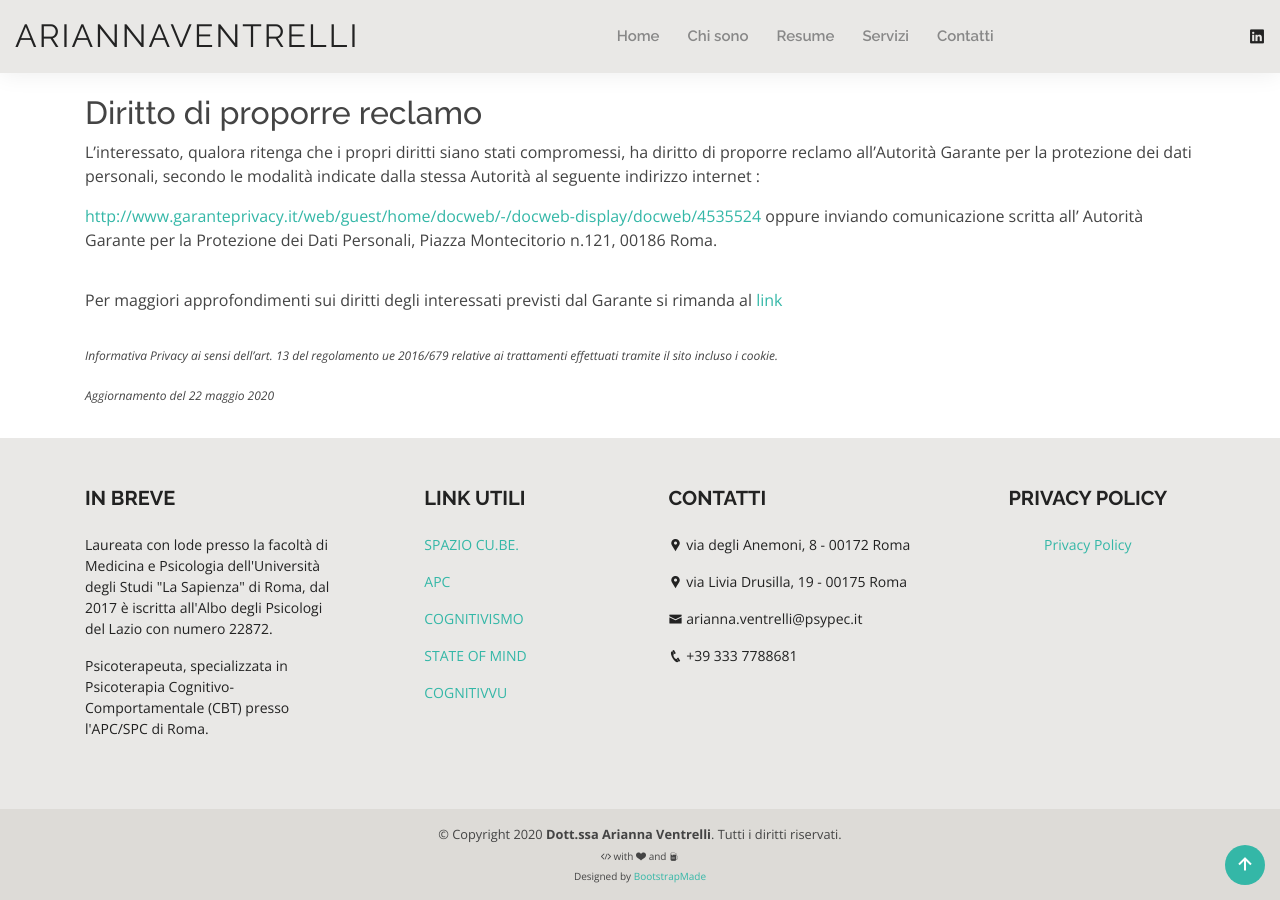
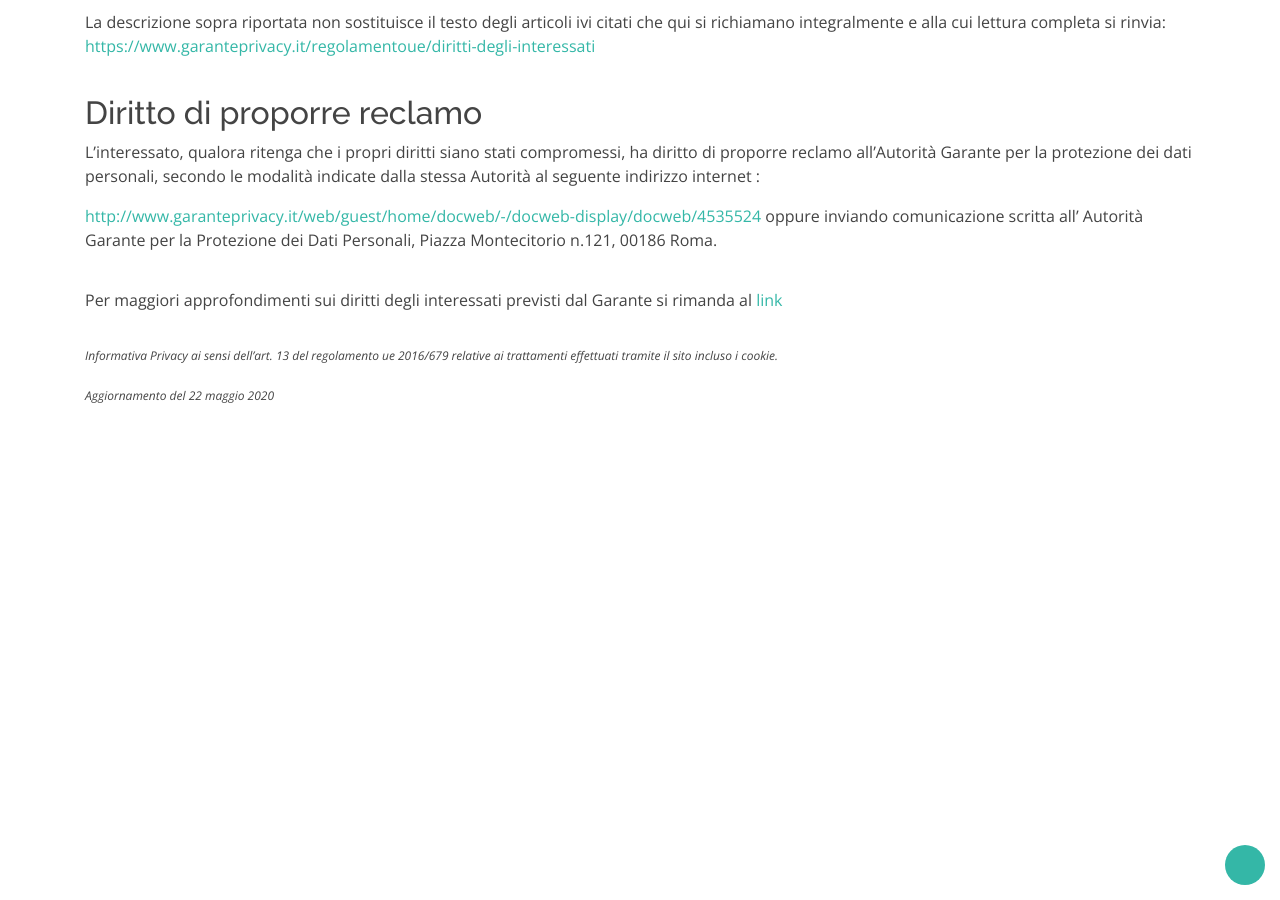
Before and after one commit to venari-psycho/venari-psycho.github.io, a Jekyll site: the page built from cookie-policy.html, in a window 1280 px wide and 900 px high, scrolled down 6704 px. Built offline with Jekyll 4.4.1, drawn with Linux system fonts in a browser that asks for light colours.

Commit message:
New layout for modal page / cookie policy

```diff
--- /dev/null
+++ b/_layouts/default-modal.html
@@ -0,0 +1,41 @@
+<!DOCTYPE html>
+<html lang="it">
+
+<head>
+  <meta charset="utf-8">
+  <meta content="width=device-width, initial-scale=1.0" name="viewport">
+
+  <title>{% if page.title %}{{ page.title }} {% else %} {{ site.title | escape }}{% endif %}</title>
+
+  <!-- Google Fonts -->
+  <link href="https://fonts.googleapis.com/css?family=Open+Sans:300,300i,400,400i,600,600i,700,700i|Raleway:300,300i,400,400i,500,500i,600,600i,700,700i|Poppins:300,300i,400,400i,500,500i,600,600i,700,700i" rel="stylesheet">
+
+  <!-- Vendor CSS Files -->
+  <link href="assets/vendor/bootstrap/css/bootstrap.min.css" rel="stylesheet">
+  <link href="assets/vendor/aos/aos.css" rel="stylesheet">
+
+  <!-- Template Main CSS File -->
+  <link href="assets/css/style.css" rel="stylesheet">
+
+</head>
+
+<body>
+
+  {{ content }}
+
+  <div id="preloader"></div>
+  <a href="#" class="back-to-top"><i class="bx bx-up-arrow-alt"></i></a>
+
+  <!-- Vendor JS Files -->
+  <script src="assets/vendor/jquery/jquery.min.js"></script>
+  <script src="assets/vendor/bootstrap/js/bootstrap.bundle.min.js"></script>
+  <script src="assets/vendor/jquery.easing/jquery.easing.min.js"></script>
+  <script src="assets/vendor/waypoints/jquery.waypoints.min.js"></script>
+  <script src="assets/vendor/aos/aos.js"></script>
+
+  <!-- Template Main JS File -->
+  <script src="assets/js/main.js"></script>
+
+</body>
+
+</html>
--- a/cookie-policy.html
+++ b/cookie-policy.html
@@ -1,6 +1,6 @@
 ---
 title: Cookie Policy - Dott.ssa Arianna Ventrelli
-layout: default
+layout: default-modal
 ---
 
 <main id="main">
```
